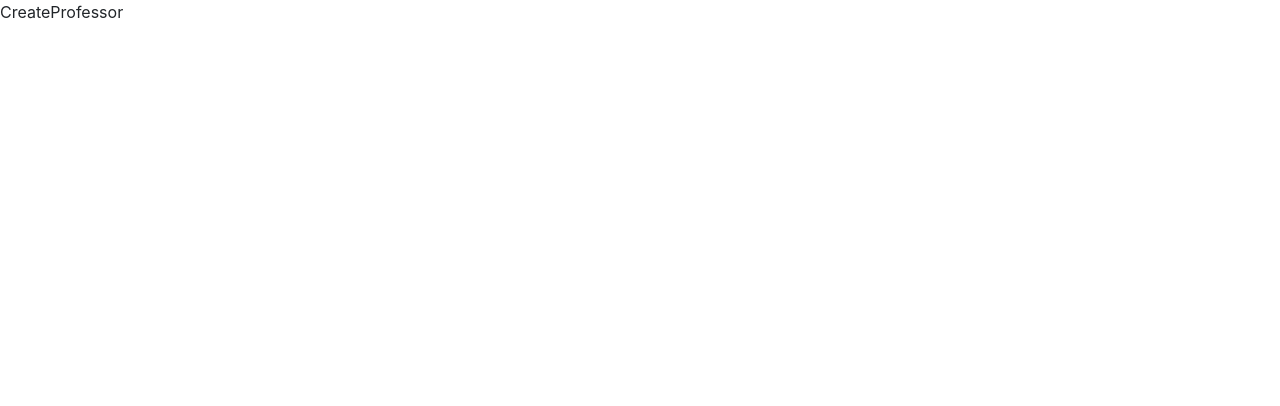
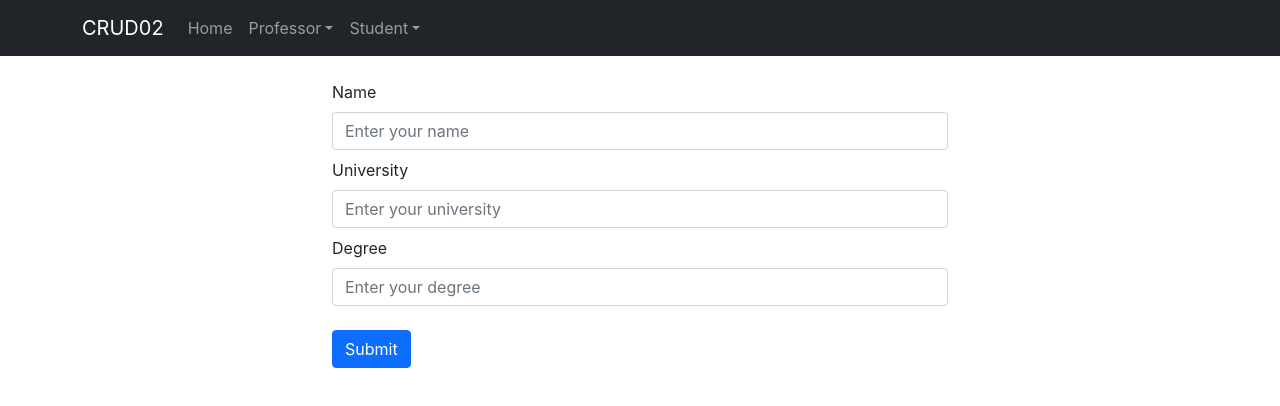
Before and after one commit to rafaelsilva81/web_2022_1, a React (Create React App) app in the folder ativ02/: page /createProfessor in a window 1280 px wide. Shown: the top 406 px of the page. Built offline with nearby package versions, Linux system fonts and the light colour scheme; no server answers; the HTML template or start-up script is replaced by a standard one.

Commit message:
Ativ 02 Finalizada

```diff
--- /dev/null
+++ b/ativ02/src/Components/MainNavbar.jsx
@@ -0,0 +1,28 @@
+import React from 'react'
+import { Container, Nav, Navbar, NavDropdown } from 'react-bootstrap'
+import { LinkContainer } from 'react-router-bootstrap'
+import { Link } from 'react-router-dom'
+
+export default function MainNavbar() {
+    return (
+        <Navbar bg="dark" variant="dark" expand="lg">
+            <Container>
+                <Navbar.Brand href="#home">CRUD02</Navbar.Brand>
+                <Navbar.Toggle aria-controls="basic-navbar-nav" />
+                <Navbar.Collapse id="basic-navbar-nav">
+                    <Nav className="me-auto">
+                        <LinkContainer to="/"><Nav.Link>Home</Nav.Link></LinkContainer>
+                        <NavDropdown title="Professor" id="prof-nav-dropdown">
+                            <LinkContainer to="/createProfessor"><NavDropdown.Item>Create Professor</NavDropdown.Item></LinkContainer>
+                            <LinkContainer to="/listProfessor"><NavDropdown.Item>List Professor</NavDropdown.Item></LinkContainer>
+                        </NavDropdown>
+                        <NavDropdown title="Student" id="student-nav-dropdown">
+                            <LinkContainer to="/createStudent"><NavDropdown.Item>Create Student</NavDropdown.Item></LinkContainer>
+                            <LinkContainer to="/listStudent"><NavDropdown.Item>List Student</NavDropdown.Item></LinkContainer>
+                        </NavDropdown>
+                    </Nav>
+                </Navbar.Collapse>
+            </Container>
+        </Navbar>
+    )
+}
--- /dev/null
+++ b/ativ02/src/Components/Professor.jsx
@@ -0,0 +1,12 @@
+import React from 'react'
+
+export default function Professor(props) {
+  const {name, university, degree} = props
+  console.log(name)
+  return (
+    <div>
+        <h4> {name} </h4>
+        {university} — {degree}
+    </div>
+  )
+}
--- /dev/null
+++ b/ativ02/src/Components/Student.jsx
@@ -0,0 +1,12 @@
+import React from 'react'
+
+export default function Student(props) {
+  const {name, university, course} = props
+  console.log(name)
+  return (
+    <div>
+        <h4> {name} </h4>
+        {university} — {course}
+    </div>
+  )
+}
--- a/ativ02/src/Pages/CreateProfessor.jsx
+++ b/ativ02/src/Pages/CreateProfessor.jsx
@@ -1,7 +1,53 @@
-import React from 'react'
+import React, { useState } from 'react'
+import { Form, Button, Container } from 'react-bootstrap'
+import MainNavbar from '../Components/MainNavbar'
+import {collection, addDoc} from 'firebase/firestore'
+import {db} from '../FirebaseConfig'
 
 export default function CreateProfessor() {
+
+  const [name, setName] = useState("");
+  const [university, setUniversity] = useState("");
+  const [degree, setDegree] = useState("");
+
+  const submit = (e) => {
+    e.preventDefault();
+    addDoc(collection(db, "professors"), {
+      name : name,
+      university : university,
+      degree : degree
+    }).then(() => {
+      alert("Added Succesfully!")
+    }).catch((err) => {
+      alert("Error found : " + err.message)
+    })
+
+    setName("");
+    setUniversity("");
+    setDegree("");
+  };
+
   return (
-    <div>CreateProfessor</div>
+    <div>
+      <MainNavbar />
+      <Container className="mt-4 w-50">
+        <Form>
+          <Form.Group className="mb-4" controlId="formInfo">
+            <Form.Label>Name</Form.Label>
+            <Form.Control type="name" className="mb-2" placeholder="Enter your name"  onChange={(e) => setName(e.target.value)}/>
+            <Form.Label>University</Form.Label>
+            <Form.Control type="university" className="mb-2" placeholder="Enter your university" onChange={(e) => setUniversity(e.target.value)}/>
+            <Form.Label>Degree</Form.Label>
+            <Form.Control type="degree" className="mb-2" placeholder="Enter your degree" onChange={(e) => setDegree(e.target.value)}/>
+          </Form.Group>
+
+          <Button variant="primary" type="submit" onClick={submit}>
+            Submit
+          </Button>
+        </Form>
+      </Container>
+    </div>
+
+
   )
 }
--- a/ativ02/src/Pages/CreateStudent.jsx
+++ b/ativ02/src/Pages/CreateStudent.jsx
@@ -1,7 +1,53 @@
-import React from 'react'
+import React, { useState } from 'react'
+import { Form, Button, Container } from 'react-bootstrap'
+import MainNavbar from '../Components/MainNavbar'
+import {collection, addDoc} from 'firebase/firestore'
+import {db} from '../FirebaseConfig'
 
 export default function CreateStudent() {
+
+
+  const [name, setName] = useState("");
+  const [university, setUniversity] = useState("");
+  const [course, setCourse] = useState("");
+
+  const submit = (e) => {
+    e.preventDefault();
+    addDoc(collection(db, "students"), {
+      name : name,
+      university : university,
+      course : course
+    }).then(() => {
+      alert("Added Succesfully!")
+    }).catch((err) => {
+      alert("Error found : " + err.message)
+    })
+
+    setName("");
+    setUniversity("");
+    setCourse("");
+  };
+
   return (
-    <div>CreateStudent</div>
+    <div>
+    <MainNavbar />
+    <Container className="mt-4 w-50">
+      <Form>
+        <Form.Group className="mb-4" controlId="formInfo">
+          <Form.Label>Name</Form.Label>
+          <Form.Control type="name" className="mb-2" placeholder="Enter your name"  onChange={(e) => setName(e.target.value)}/>
+          <Form.Label>University</Form.Label>
+          <Form.Control type="university" className="mb-2" placeholder="Enter your university" onChange={(e) => setUniversity(e.target.value)}/>
+          <Form.Label>Course</Form.Label>
+          <Form.Control type="course" className="mb-2" placeholder="Enter your course" onChange={(e) => setCourse(e.target.value)}/>
+        </Form.Group>
+
+        <Button variant="primary" type="submit" onClick={submit}>
+          Submit
+        </Button>
+      </Form>
+    </Container>
+  </div>
+
   )
 }
--- a/ativ02/src/Pages/Home.jsx
+++ b/ativ02/src/Pages/Home.jsx
@@ -1,28 +1,20 @@
 import React from 'react'
-import { Container, Nav, Navbar, NavDropdown } from 'react-bootstrap'
-import { LinkContainer } from 'react-router-bootstrap'
-import { Link } from 'react-router-dom'
+import { Container } from 'react-bootstrap'
+import MainNavbar from '../Components/MainNavbar'
 
 export default function Home() {
     return (
-        <Navbar bg="dark" variant="dark" expand="lg">
-            <Container>
-                <Navbar.Brand href="#home">CRUD02</Navbar.Brand>
-                <Navbar.Toggle aria-controls="basic-navbar-nav" />
-                <Navbar.Collapse id="basic-navbar-nav">
-                    <Nav className="me-auto">
-                        <Link to="/"><Nav.Link>Home</Nav.Link></Link>
-                        <NavDropdown title="Professor" id="prof-nav-dropdown">
-                            <LinkContainer to="/createProfessor"><NavDropdown.Item>Create Professor</NavDropdown.Item></LinkContainer>
-                            <LinkContainer to="/listProfessor"><NavDropdown.Item>List Professor</NavDropdown.Item></LinkContainer>
-                        </NavDropdown>
-                        <NavDropdown title="Student" id="student-nav-dropdown">
-                            <LinkContainer to="/createStudent"><NavDropdown.Item>Create Student</NavDropdown.Item></LinkContainer>
-                            <LinkContainer to="/listStudent"><NavDropdown.Item>List Student</NavDropdown.Item></LinkContainer>
-                        </NavDropdown>
-                    </Nav>
-                </Navbar.Collapse>
+        <div>
+            <MainNavbar />
+            <Container className="mt-5 w-50">
+                <h1 className='text-center'> This is just the homepage!</h1>
+                <h6 className='text-center'>
+                    Author :
+                    <a href="https://github.com/rafaelsilva81" target="_blank" rel="noopener noreferrer">
+                        Rafael Galdino da Silva
+                    </a>
+                </h6>
             </Container>
-        </Navbar>
+        </div>
     )
 }
--- a/ativ02/src/Pages/ListProfessor.jsx
+++ b/ativ02/src/Pages/ListProfessor.jsx
@@ -1,7 +1,37 @@
-import React from 'react'
+import React, { useState, useEffect } from 'react'
+import { Container, Stack } from 'react-bootstrap'
+import MainNavbar from '../Components/MainNavbar'
+import { collection, getDocs } from 'firebase/firestore'
+import { db } from '../FirebaseConfig'
+import Professor from "../Components/Professor"
 
 export default function ListProfessor() {
+  const [profData, setProfData] = useState([]);
+
+  useEffect(() => {
+    getDocs(collection(db, "professors"))
+      .then((querySnapshot) => {
+        setProfData(
+          querySnapshot.docs.map((doc) => ({
+            ...doc.data(),
+            id: doc.id
+          }))
+        );
+      })
+  }, []);
+
   return (
-    <div>ListProfessor</div>
+    <div>
+      <MainNavbar />
+      <Container className="mt-4 w-80">
+        <h1> List of Professors : </h1>
+        <Stack gap={2} className="mt-3">
+          {profData.map((p) => (
+            <Professor key={p.id} name={p.name} university={p.university} degree={p.degree} />
+          ))}
+        </Stack>
+      </Container>
+
+    </div>
   )
 }
--- a/ativ02/src/Pages/ListStudent.jsx
+++ b/ativ02/src/Pages/ListStudent.jsx
@@ -1,7 +1,37 @@
-import React from 'react'
+import React, { useState, useEffect } from 'react'
+import { Container, Stack } from 'react-bootstrap'
+import MainNavbar from '../Components/MainNavbar'
+import { collection, getDocs } from 'firebase/firestore'
+import { db } from '../FirebaseConfig'
+import Student from "../Components/Student"
 
 export default function ListStudent() {
+  const [profData, setProfData] = useState([]);
+
+  useEffect(() => {
+    getDocs(collection(db, "students"))
+      .then((querySnapshot) => {
+        setProfData(
+          querySnapshot.docs.map((doc) => ({
+            ...doc.data(),
+            id: doc.id
+          }))
+        );
+      })
+  }, []);
+
   return (
-    <div>ListStudent</div>
+    <div>
+      <MainNavbar />
+      <Container className="mt-4 w-80">
+        <h2> List of Students : </h2>
+        <Stack gap={2} className="mt-3">
+          {profData.map((s) => (
+            <Student key={s.id} name={s.name} university={s.university} course={s.course} />
+          ))}
+        </Stack>
+      </Container>
+
+    </div>
   )
 }
```
Also changed, not shown: ativ02/src/FirebaseConfig_example.js (+24 -0 lines), 1 other file (tests, documents, lock files or other folders).
